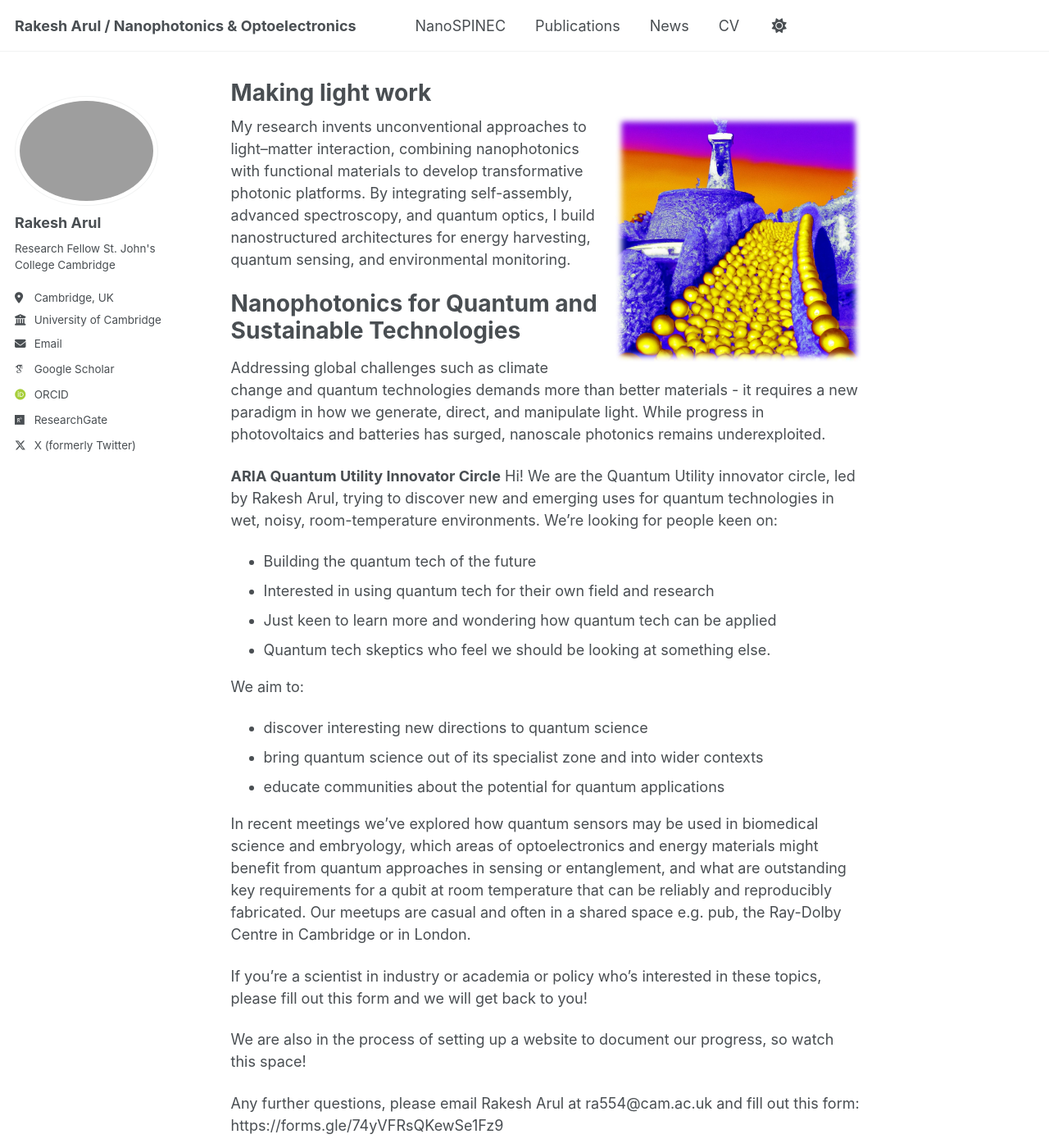
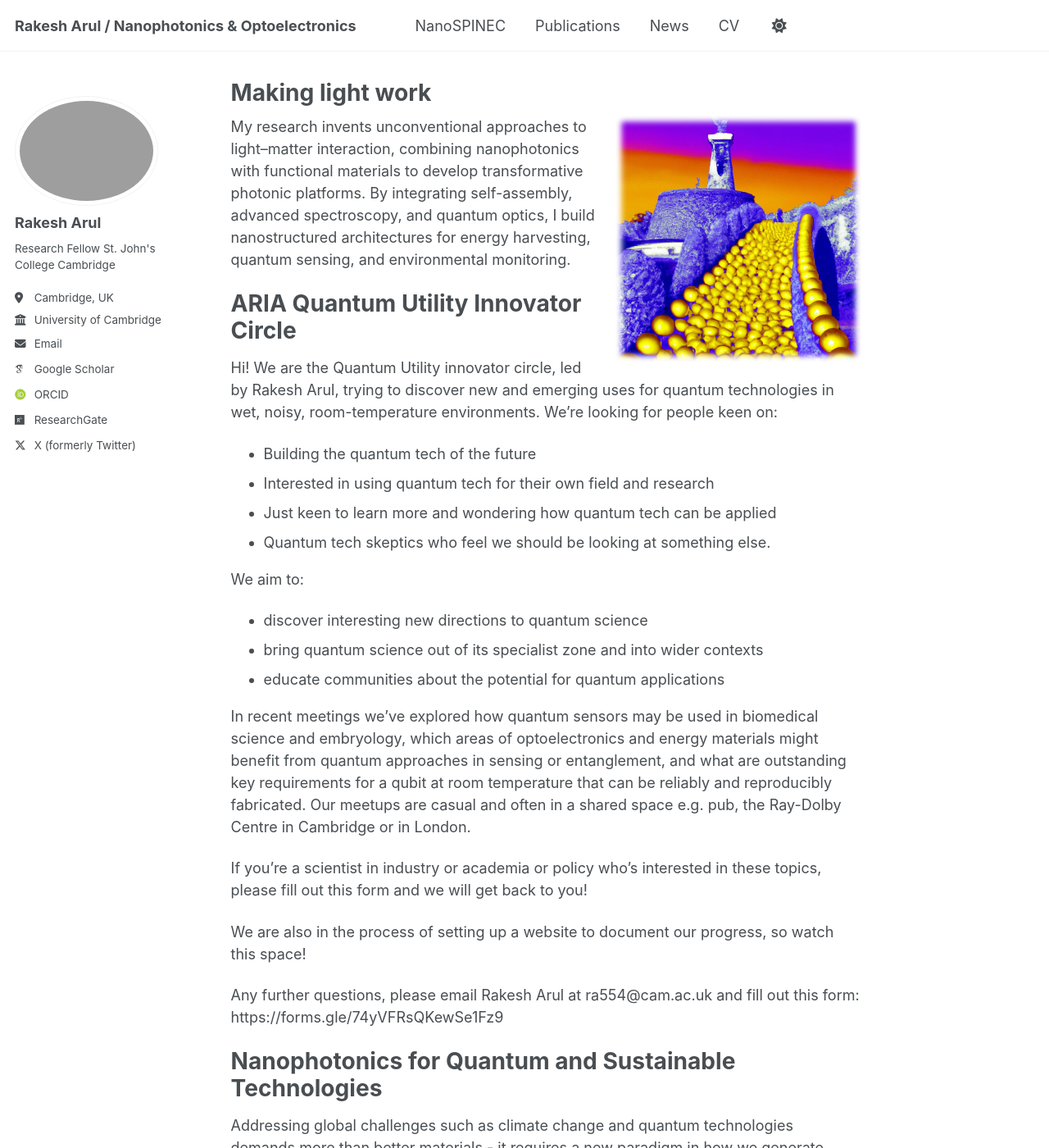
Before and after one commit to photonicsarul/photonicsarul.github.io, a Jekyll site: the page built from _pages/about.md, in a window 1280 px wide and 1400 px high. Shown: the whole window at 82% size. Built offline with Jekyll 4.4.1, drawn with Linux system fonts in a browser that asks for light colours; some web fonts are replaced; a script that is not in the unit is left out; some of the changed text lies outside the part shown.

Commit message:
Update about.md

```diff
--- a/_pages/about.md
+++ b/_pages/about.md
@@ -10,11 +10,8 @@ redirect_from:
 ![Illustration](/images/Picture1.jpg){: .align-right width="300px"}
 My research invents unconventional approaches to light–matter interaction, combining nanophotonics with functional materials to develop transformative photonic platforms. By integrating self-assembly, advanced spectroscopy, and quantum optics, I build nanostructured architectures for energy harvesting, quantum sensing, and environmental monitoring.
 
-Nanophotonics for Quantum and Sustainable Technologies
+ARIA Quantum Utility Innovator Circle
 ======
-Addressing global challenges such as climate change and quantum technologies demands more than better materials - it requires a new paradigm in how we generate, direct, and manipulate light. While progress in photovoltaics and batteries has surged, nanoscale photonics remains underexploited.
-
-**ARIA Quantum Utility Innovator Circle**
 Hi! We are the Quantum Utility innovator circle, led by Rakesh Arul, trying to discover new and emerging uses for quantum technologies in wet, noisy, room-temperature environments.
 We're looking for people keen on:
 - Building the quantum tech of the future
```
Also changed, not shown: other parts of _pages/about.md (+3 -0 lines).
